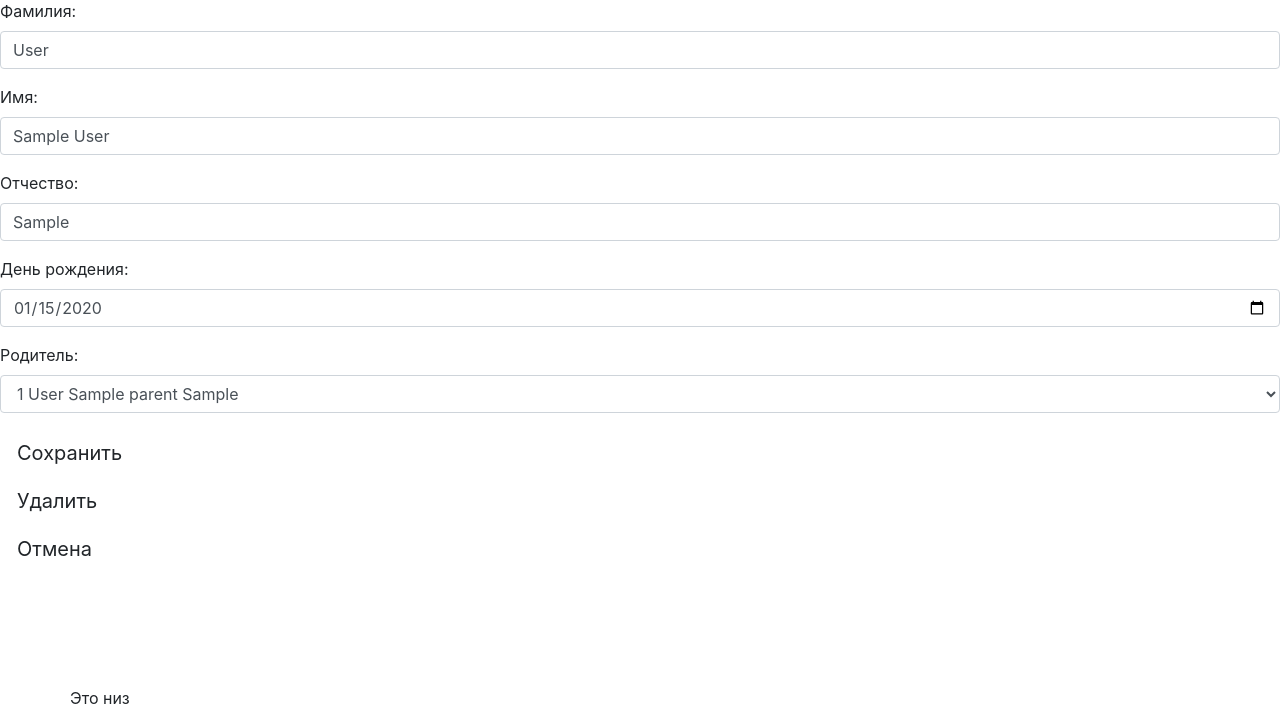
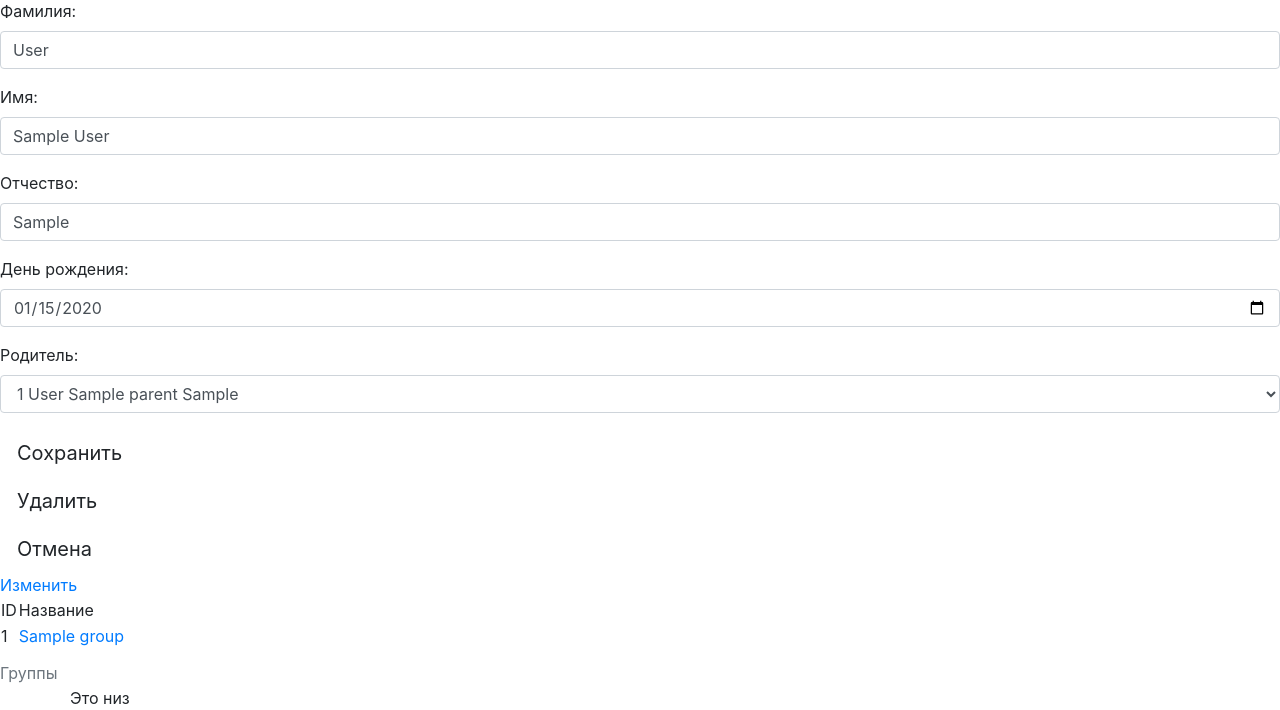
Before and after one commit to itsbyme/rs, a Django app: page /admin/students/update/1 in a window 1280 px wide. Shown: the part 90-800 px from the top of the page. Run offline with Django 3.2, Linux system fonts and the light colour scheme; tables that the repository leaves empty hold one stand-in row (values such as "Sample post"); some libraries are stand-ins or nearby versions.

Commit message:
Доработаны формы

```diff
--- a/adminapp/templates/adminapp/student.html
+++ b/adminapp/templates/adminapp/student.html
@@ -2,6 +2,7 @@
 {% load static %}
 
 {% block content %}
+<div>
 	{%if upd %}
 		<form class="form-horizontal" method="post" action="{% url 'admin:student_update' pk %}">
 			{% csrf_token %}
@@ -37,4 +38,27 @@
 		{% csrf_token %}
 		<input class="btn btn-lg a1 center1" type="submit" value="Отмена">
 	</form>
+</div>
+{% if upd %}
+	<div>
+		<a href="{% url 'admin:add_groups_to_student' pk %}">Изменить</a>
+		<table>
+			<caption>Группы</caption>
+			<thead>
+				<tr>
+					<td>ID</td>
+					<td>Название</td>
+				</tr>
+			</thead>
+			<tbody>
+				{% for group in groups %}
+					<tr>
+						<td>{{ group.id }}</td>
+						<td><a href="{% url 'admin:group_update' group.id %}">{{ group.name }}</a></td>
+					</tr>
+				{% endfor %}
+			</tbody>
+		</table>
+	</div>
+{% endif %}
 {% endblock %}
--- a/adminapp/urls.py
+++ b/adminapp/urls.py
@@ -10,10 +10,12 @@ urlpatterns = [
     path('groups/create/', adminapp.group_create, name='group_create'),
     path('groups/update/<int:pk>', adminapp.group_update, name='group_update'),
     path('groups/delete/<int:pk>', adminapp.group_delete, name='group_delete'),
+    path('groups/add_students/<int:pk>', adminapp.add_students_to_group, name='add_students_to_group'),
     path('students/', adminapp.students, name='students'),
     path('students/create/', adminapp.student_create, name='student_create'),
     path('students/update/<int:pk>', adminapp.student_update, name='student_update'),
     path('students/delete/<int:pk>', adminapp.student_delete, name='student_delete'),
+    path('students/add_groups/<int:pk>', adminapp.add_groups_to_student, name='add_groups_to_student'),
     path('parents/', adminapp.parents, name='parents'),
     path('parents/create/', adminapp.parent_create, name='parent_create'),
     path('parents/update/<int:pk>', adminapp.parent_update, name='parent_update'),
--- a/adminapp/views.py
+++ b/adminapp/views.py
@@ -1,8 +1,10 @@
+from datetime import datetime, timedelta
 from django.shortcuts import render, HttpResponseRedirect, get_object_or_404
 from django.urls import reverse
 
 from mainapp import models
 from . import forms
+from django import forms as djforms
 
 # Create your views here.
 
@@ -19,7 +21,15 @@ def group_create(request):
     if request.method == 'POST':
         form = forms.GroupForm(request.POST, request.FILES)
         if form.is_valid():
-            form.save()
+            create_day = datetime.strptime(form.data['create_day'], "%Y-%m-%d").date()
+            delete_day = datetime.strptime(form.data['delete_day'], "%Y-%m-%d").date()
+            group = form.save()
+            delta = delete_day - create_day
+            for day in range (delta.days + 1):
+                date = create_day + timedelta(days=day)
+                if date.isoweekday() == group.day:
+                    models.Date(gid=group, date=date, status=False).save()
+
             return HttpResponseRedirect(reverse('admin:groups'))
     else:
         form = forms.GroupForm()
@@ -33,6 +43,7 @@ def group_create(request):
 
 def group_update(request, pk):
     group = get_object_or_404(models.Group, pk=pk)
+    students = (bind.get_student for bind in group.get_binds)
     if request.method == 'POST':
         form = forms.GroupForm(request.POST, request.FILES,
                                             instance=group)
@@ -45,6 +56,7 @@ def group_update(request, pk):
 
     context = {
         'upd': True,
+        'students': students,
         'form': form,
         'pk': pk,
     }
@@ -54,6 +66,52 @@ def group_update(request, pk):
 def group_delete(request, pk):
     get_object_or_404(models.Group, pk=pk).delete()
     return HttpResponseRedirect(reverse('admin:groups'))
+
+def add_students_to_group(request, pk):
+    group = get_object_or_404(models.Group, pk=pk)
+    context = {
+        'group': group,
+    }
+    if request.method == 'POST':
+        form = type('Form', (djforms.BaseForm,), request.POST)
+        if form.is_valid:
+            add = set()
+            remove = set()
+            for key in request.POST:
+                if not key.startswith('student_'):
+                    continue
+                key = int(key.replace('student_', ''))
+                add.add(key)
+
+            if len(add) > group.max_students:
+                return HttpResponseRedirect(reverse('admin:add_students_to_group', args=[group.id]))
+
+            remove = set(bind.sid.id for bind in models.Bind.objects.filter(gid=group)) - add
+
+            for pk in add:
+                student = get_object_or_404(models.Student, pk=pk)
+                if not models.Bind.objects.filter(sid=student, gid=group):
+                    models.Bind(sid=student, gid=group).save()
+
+                    for date in group.get_dates:
+                        models.Attendance(did=date, sid=student, status=False).save()
+
+            for pk in remove:
+                student = get_object_or_404(models.Student, pk=pk)
+                models.Bind.objects.get(sid=student, gid=group).delete()
+
+            return HttpResponseRedirect(reverse('admin:group_update', args=[group.id]))
+    else:
+        form = type('Form', (djforms.BaseForm,), {'base_fields': {}})
+        for student in models.Student.objects.all():
+            initial = True if models.Bind.objects.filter(sid=student.id, gid=group.id) else False
+            form.base_fields[f'student_{student.id}'] = djforms.BooleanField(required=False,
+                                                                            initial=initial,
+                                                                            label=student.get_full_name)
+            context['form'] = form
+
+    return render(request, 'adminapp/add_students_to_group.html', context)
+
 
 def students(request):
     context = {
@@ -79,6 +137,7 @@ def student_create(request):
 
 def student_update(request, pk):
     student = get_object_or_404(models.Student, pk=pk)
+    groups = (bind.get_group for bind in student.get_binds)
     if request.method == 'POST':
         form = forms.StudentForm(request.POST, request.FILES,
                                             instance=student)
@@ -91,6 +150,7 @@ def student_update(request, pk):
 
     context = {
         'upd': True,
+        'groups': groups,
         'form': form,
         'pk': pk,
     }
@@ -100,6 +160,52 @@ def student_update(request, pk):
 def student_delete(request, pk):
     get_object_or_404(models.Student, pk=pk).delete()
     return HttpResponseRedirect(reverse('admin:students'))
+
+def add_groups_to_student(request, pk):
+    student = get_object_or_404(models.Student, pk=pk)
+    context = {
+        'student': student,
+    }
+    if request.method == 'POST':
+        form = type('Form', (djforms.BaseForm,), request.POST)
+        if form.is_valid:
+            add = set()
+            remove = set()
+            for key in request.POST:
+                if not key.startswith('group_'):
+                    continue
+                key = int(key.replace('group_', ''))
+                add.add(key)
+
+            for pk in add:
+                group = models.Group.objects.get(pk=pk)
+                if group.max_students < len(group.get_binds) + 1:
+                    return HttpResponseRedirect(reverse('admin:add_groups_to_student', args=[student.id]))
+
+            remove = set(bind.gid.id for bind in models.Bind.objects.filter(sid=student)) - add
+
+            for pk in add:
+                group = get_object_or_404(models.Group, pk=pk)
+                if not models.Bind.objects.filter(sid=student, gid=group):
+                    models.Bind(sid=student, gid=group).save()
+                    for date in group.get_dates:
+                        models.Attendance(did=date, sid=student, status=False).save()
+
+            for pk in remove:
+                group = get_object_or_404(models.Group, pk=pk)
+                models.Bind.objects.get(sid=student, gid=group).delete()
+
+            return HttpResponseRedirect(reverse('admin:student_update', args=[student.id]))
+    else:
+        form = type('Form', (djforms.BaseForm,), {'base_fields': {}})
+        for group in models.Group.objects.all():
+            initial = True if models.Bind.objects.filter(sid=student.id, gid=group.id) else False
+            form.base_fields[f'group_{group.id}'] = djforms.BooleanField(required=False,
+                                                                            initial=initial,
+                                                                            label=f'{ group.name }({ len(group.get_binds) }/{ group.max_students })')
+            context['form'] = form
+
+    return render(request, 'adminapp/add_groups_to_student.html', context)
 
 def parents(request):
     context = {
--- a/data/json/dates.json
+++ b/data/json/dates.json
@@ -152,11 +152,6 @@
   {
     "gid": 4,
     "date": "2021-06-03",
-    "status": false
-  },
-  {
-    "gid": 4,
-    "date": "2021-06-10",
     "status": false
   },
   {
--- a/mainapp/views.py
+++ b/mainapp/views.py
@@ -181,7 +181,7 @@ def marks(request):
 
         if not (time and group):
             groups = models.Group.objects.filter(tid=request.user.id)
-            dates = [date for group in groups for date in models.Date.objects.filter(gid=group.id) if j.date >= datetime.date.today()]
+            dates = [date for group in groups for date in models.Date.objects.filter(gid=group.id) if date.date >= datetime.date.today()]
             if not dates:
                 context['date'] = None
             else:
--- a/requirements.txt
+++ b/requirements.txt
@@ -1,7 +1,7 @@
 asgiref==3.2.5
 Django==3.0.4
+django-phonenumber-field==5.2.0
 mysqlclient==1.4.6
+phonenumbers==8.12.25
 pytz==2019.3
 sqlparse==0.3.1
-phonenumbers
-django-phonenumber-field
```
Also changed, not shown: adminapp/templates/adminapp/add_groups_to_student.html (added, +20 -0 lines), adminapp/templates/adminapp/add_students_to_group.html (added, +20 -0 lines), adminapp/templates/adminapp/group.html (+24 -0 lines), data/json/attendances.json (+0 -15 lines), mainapp/migrations/0007_auto_20210618_0138.py (added), mainapp/migrations/0008_auto_20210618_0147.py (added). Lines whose indentation alone changed are shown as unchanged.
